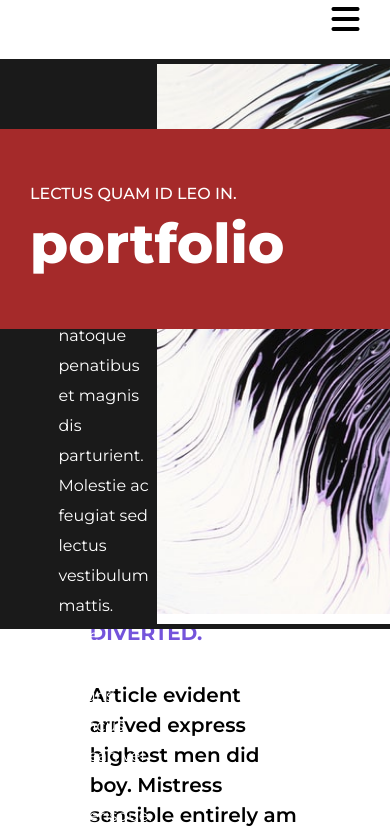
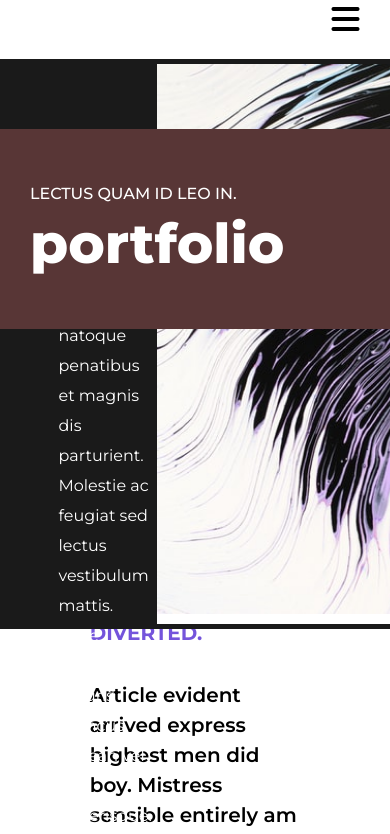
Before and after one commit to Sanjar872/Shox-uyida, a plain HTML site: page index.html in a window 390 px wide. Shown: the top 834 px of the page. Drawn offline with Linux system fonts and the light colour scheme.

Commit message:
rang ozgardi

```diff
--- a/style.css
+++ b/style.css
@@ -355,7 +355,8 @@ form button {
     }
     .brand  {
         width: auto;
-        background-color: brown;
+        background-color: rgb(88, 54, 54);
+        color: rgb(196, 110, 110);
     }
 }
 @media screen and (min-width:1500px) {
```
